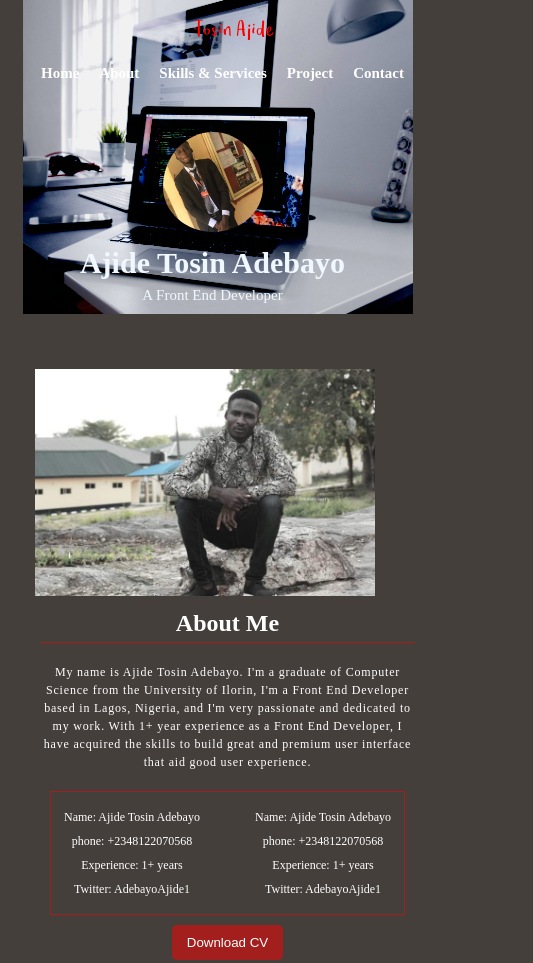
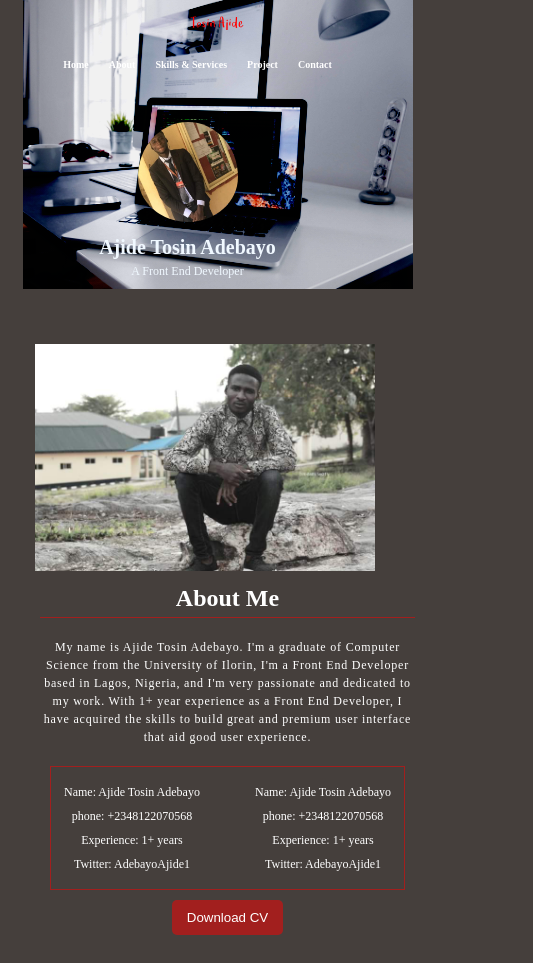
Before and after one commit to adebayorajide/portfolio, a plain HTML site: page index.html in a window 390 px wide. Shown: the top 963 px of the page, 533 px wide, since content can reach past the window. Drawn offline with Linux system fonts and the light colour scheme.

Commit message:
Add files via upload

```diff
--- a/responsive.css
+++ b/responsive.css
@@ -11,6 +11,7 @@
         width: 100%;
         padding: 10px;
     }
+
     .logo {
         display: block;
         margin-left: 150px;
@@ -21,8 +22,35 @@
         padding-top: 20px;
     }
 
+
+.logo img {
+    width: 100px;
+}
+
+.nav-link ul li a {
+    color: #fff;
+    font-size: 10px;
+    font-weight: 900;
+}
+
     .name {
         margin-left: -140px;
+    }
+
+    figure img {
+        width: 100px;
+        border-radius: 50%;
+        padding-bottom: 10px;
+    }
+
+    figcaption h3 {
+        font-size: 20px;
+        padding-bottom: 5px;
+    }
+
+    figcaption p {
+        font-size: 12px;
+        font-weight: 500;
     }
 
     .about-me {
--- a/style.css
+++ b/style.css
@@ -13,7 +13,7 @@ body {
     justify-content: center;
     align-items: center;
     height: auto;
-    margin: auto;
+    margin: 0;
     font-family: serif;
     position: relative;
 }
@@ -254,8 +254,8 @@ figcaption p {
 .input {
     width: 300px;
     margin-bottom: 10px;
+    outline: none;
     border: none;
-    outline: none;
 }
 
 .input-name input {
```
